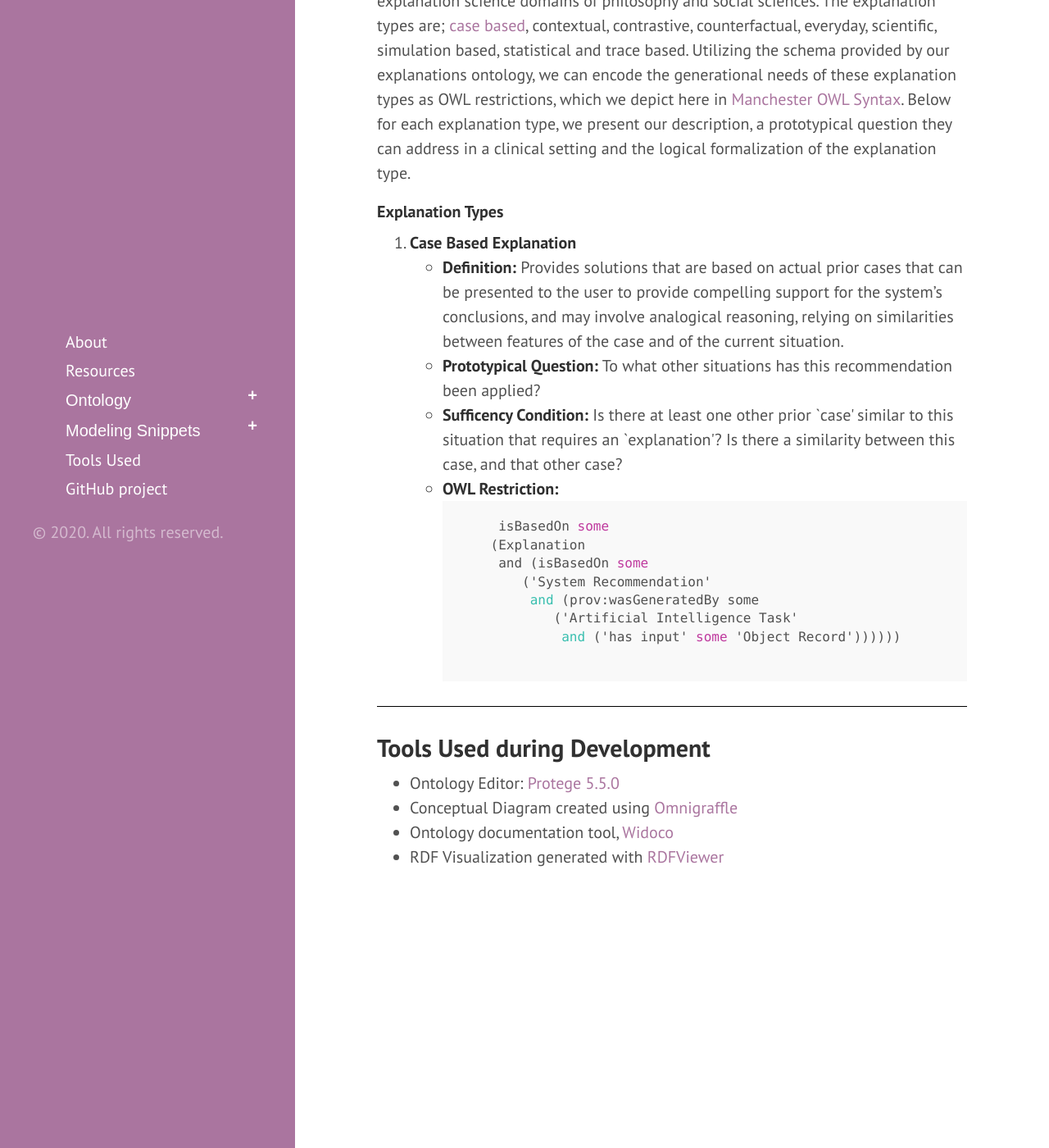
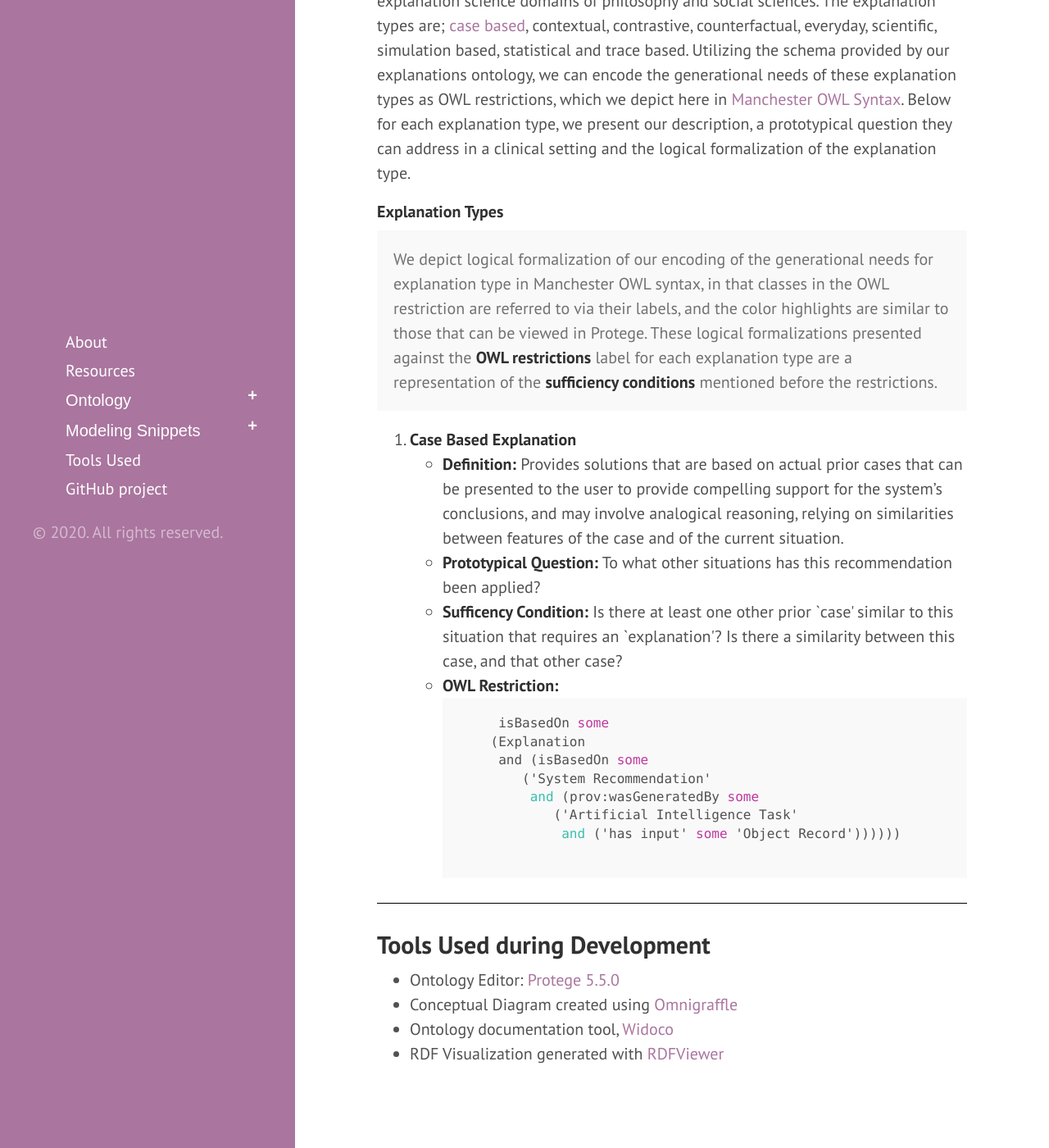
Before and after one commit to tetherless-world/explanation-ontology, a Jekyll site: the page built from index.md, in a window 1280 px wide and 1400 px high, scrolled down 4285 px. Shown: the whole window at 82% size. Built offline with Jekyll 4.4.1, drawn with Linux system fonts in a browser that asks for light colours; Markdown is read by kramdown in place of the engine named in the settings.

Commit message:
Update index.md

```diff
--- a/index.md
+++ b/index.md
@@ -167,6 +167,7 @@ title: Explanations Ontology - Treating Explanations as Primary Consideration
   <p>We identified nine explanation types, each with different foci and generational needs, from a literature review we conducted in the computer science and adjacent explanation science domains of philosophy and social sciences. The explanation types are; <a href="#casebased">case based</a>, contextual, contrastive, counterfactual, everyday, scientific, simulation based, statistical and trace based. Utilizing the schema provided by our explanations ontology, we can encode the generational needs of these explanation types as OWL restrictions, which we depict here in <a href="https://www.w3.org/TR/owl2-manchester-syntax/">Manchester OWL Syntax</a>. Below for each explanation type, we present our description, a prototypical question they can address in a clinical setting and the logical formalization of the explanation type.</p>
 
   <h4> Explanation Types </h4>
+  <p class="message">We depict logical formalization of our encoding of the generational needs for explanation type in Manchester OWL syntax, in that classes in the OWL restriction are referred to via their labels, and the color highlights are similar to those that can be viewed in Protege. These logical formalizations presented against the <strong>OWL restrictions</strong> label for each explanation type are a representation of the <strong>sufficiency conditions</strong> mentioned before the restrictions.</p>
  <ol>
   <li id="casebased"><strong>Case Based Explanation</strong>
   <ul type = "circle">
@@ -179,7 +180,7 @@ title: Explanations Ontology - Treating Explanations as Primary Consideration
     (Explanation
      <span style="color:##39bfaf">and</span> (isBasedOn <span style="color:#bf399e">some</span>
         ('System Recommendation'
-         <span style="color:#39bfaf">and</span> (prov:wasGeneratedBy some
+         <span style="color:#39bfaf">and</span> (prov:wasGeneratedBy <span style="color:#bf399e">some</span>
             ('Artificial Intelligence Task'
              <span style="color:#39bfaf">and</span> ('has input' <span style="color:#bf399e">some</span> 'Object Record'))))))
       </pre></li>
```
